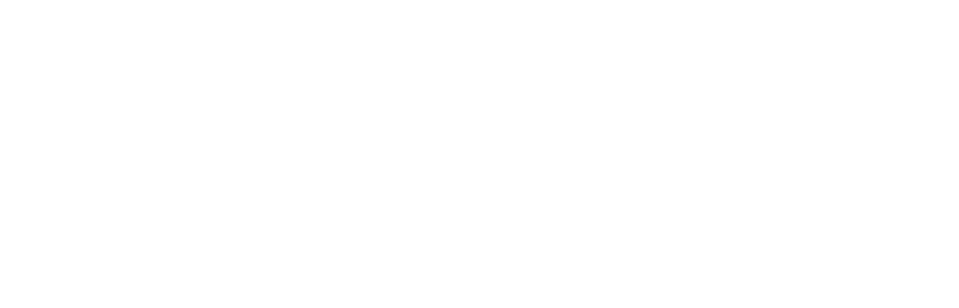
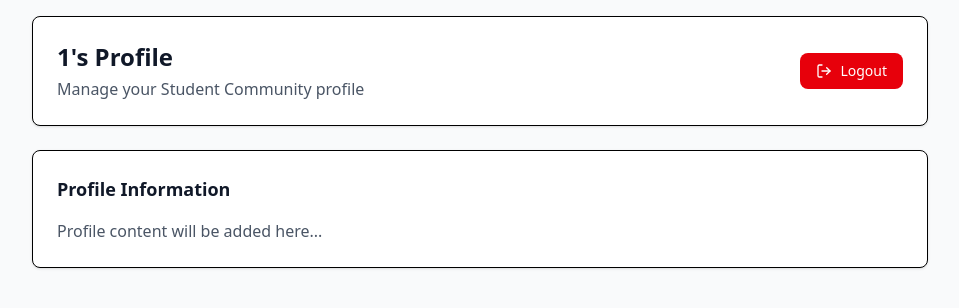
Before and after one commit to Hack2A/student-community, a React (Vite) app in the folder client/: page /u/1 in a window 1280 px wide. Shown: the top 308 px of the page, without its empty margins (160-1119 px from the left). Built offline with nearby package versions, Linux system fonts and the light colour scheme.

Commit message:
Login working now

```diff
--- a/client/package.json
+++ b/client/package.json
@@ -5,9 +5,11 @@
 	"type": "module",
 	"scripts": {
 		"dev": "vite",
+		"dev:proxy": "vite --mode proxy",
 		"build": "tsc -b && vite build",
 		"lint": "eslint .",
-		"preview": "vite preview"
+		"preview": "vite preview",
+		"preview:proxy": "vite preview --mode proxy"
 	},
 	"dependencies": {
 		"@tailwindcss/vite": "^4.1.11",
--- a/client/src/pages/forms/sign-in.tsx
+++ b/client/src/pages/forms/sign-in.tsx
@@ -1,4 +1,4 @@
-import React from 'react'
+import React, { useEffect } from 'react'
 import { useNavigate } from 'react-router-dom';
 import { googleLogin } from '../../services/login-service';
 import { GoogleLogin, GoogleOAuthProvider } from '@react-oauth/google';
@@ -6,6 +6,15 @@
 const UserAuth = () => {
 
     const navigate = useNavigate();
+
+    useEffect(() => {
+        // Check if user is already logged in
+        const token = localStorage.getItem("token");
+        if (token) {
+            navigate('/hackathons');
+        }
+    }, [])
+
 
     const handleGoogleLogin = async (credentialResponse: any) => {
         const idToken = credentialResponse.credential;
@@ -16,23 +25,17 @@
             // Check if login was successful
             if (response.status === "success") {
                 // Save user data to localStorage or context
-                localStorage.setItem("userData", JSON.stringify(response.user));
-
+                localStorage.setItem("token", response.token);
                 // Navigate to the appropriate page
-                navigate('/u/newUser');
+                navigate('/u/' + response.id);
             } else {
                 alert("Login failed. Please try again.");
             }
 
         } catch (error: any) {
             console.log("Error caught in handleGoogleLogin:", error);
-            if (error?.response?.status === 401) {
-                console.log("Google login error 401");
-                alert("Invalid credentials. Please try again.");
-            } else {
-                console.error("Google login error (other):", error);
-                alert("Google login failed. Please try again.");
-            }
+            console.error("Google login error (other):", error);
+            alert("Google login failed. Please try again.");
         }
     };
 
--- a/client/src/pages/profile.tsx
+++ b/client/src/pages/profile.tsx
@@ -1,10 +1,62 @@
 import React from 'react'
-import { useParams } from 'react-router-dom'
+import { useParams, useNavigate } from 'react-router-dom'
+import { LogOut } from 'lucide-react'
+import axios from 'axios'
 
 const UserProfile = () => {
-    const { userName } = useParams<{ userName: string }>();
+    const { userId } = useParams<{ userId: string }>();
+
+    const navigate = useNavigate();
+
+    const handleLogout = () => {
+        // Clear all stored user data
+        localStorage.removeItem('userToken');
+        localStorage.removeItem('userData');
+        localStorage.removeItem('token');
+
+        // Clear any axios authorization headers
+        delete axios.defaults.headers.common['Authorization'];
+
+        // Redirect to landing page
+        navigate('/');
+    };
+
     return (
-        <div>
+        <div className="min-h-screen bg-gray-50 p-4">
+            <div className="max-w-4xl mx-auto">
+                {/* Header with logout button */}
+                <div className="bg-white rounded-lg shadow-sm border p-6 mb-6">
+                    <div className="flex justify-between items-center">
+                        <div>
+                            <h1 className="text-2xl font-bold text-gray-900">
+                                {userId ? `${userId}'s Profile` : 'User Profile'}
+                            </h1>
+                            <p className="text-gray-600 mt-1">
+                                Manage your Student Community profile
+                            </p>
+                        </div>
+
+                        {/* Logout Button */}
+                        <button
+                            onClick={handleLogout}
+                            className="inline-flex items-center px-4 py-2 bg-red-600 hover:bg-red-700 text-white text-sm font-medium rounded-lg transition-colors duration-200 focus:outline-none focus:ring-2 focus:ring-red-500 focus:ring-offset-2"
+                        >
+                            <LogOut className="w-4 h-4 mr-2" />
+                            Logout
+                        </button>
+                    </div>
+                </div>
+
+                {/* Profile content placeholder */}
+                <div className="bg-white rounded-lg shadow-sm border p-6">
+                    <h2 className="text-lg font-semibold text-gray-900 mb-4">
+                        Profile Information
+                    </h2>
+                    <p className="text-gray-600">
+                        Profile content will be added here...
+                    </p>
+                </div>
+            </div>
         </div>
     )
 }
--- a/client/src/router/route.tsx
+++ b/client/src/router/route.tsx
@@ -11,7 +11,7 @@
             <Routes>
                 <Route path="/" element={<Landing />} />
                 <Route path="/u/auth" element={<UserAuth />} />
-                <Route path="/u/:userName" element={<UserProfile />} />
+                <Route path="/u/:userId" element={<UserProfile />} />
                 <Route path="/hackathons" element={<Landing />} />
                 <Route path="/teams" element={<Landing />} />
                 <Route path="/roadmaps" element={<Landing />} />
--- a/client/src/services/login-service.ts
+++ b/client/src/services/login-service.ts
@@ -1,21 +1,21 @@
 import axios from "axios";
 
+export interface GoogleCredentialResponse {
+	credential: string;
+	select_by?: string;
+}
+
 export interface GoogleLoginResponse {
+	message: string;
 	status: string;
-	message: string;
 	token: string;
-	user: {
-		id: string;
-		name: string;
-		email: string;
-		picture: string;
-	};
+	id: string;
 }
 
 export async function googleLogin(
 	idToken: string
 ): Promise<GoogleLoginResponse> {
-	const endpoint = "http://localhost:5000/auth/login";
+	const endpoint = "/api/auth/login";
 	try {
 		const response = await axios.post(endpoint, { token: idToken });
 		const responseData = response.data as GoogleLoginResponse;
--- /dev/null
+++ b/client/src/services/user-service.ts
@@ -0,0 +1,19 @@
+import axios from "axios";
+
+export interface UserProfile {
+	id: string;
+	name: string;
+	email: string;
+	profilePicture?: string;
+}
+
+export async function getUserProfile(userId: string): Promise<UserProfile> {
+	const endpoint = `/api/users/${userId}`;
+	try {
+		const response = await axios.get(endpoint);
+		return response.data as UserProfile;
+	} catch (error) {
+		console.error("Error fetching user profile:", error);
+		throw new Error("Failed to fetch user profile");
+	}
+}
--- a/client/vite.config.ts
+++ b/client/vite.config.ts
@@ -3,6 +3,31 @@
 import tailwindcss from "@tailwindcss/vite";
 
 // https://vite.dev/config/
-export default defineConfig({
-	plugins: [react(), tailwindcss()],
+export default defineConfig(({ mode }) => {
+	const useProxy = mode === "proxy"; // only when we ran `npm run dev:proxy`
+	return {
+		plugins: [react(), tailwindcss()],
+		server: {
+			allowedHosts: ["solid-enormously-crane.ngrok-free.app"],
+			host: true,
+			port: 5173,
+			proxy: useProxy
+				? {
+						"/api": {
+							target: "https://solid-enormously-crane.ngrok-free.app",
+							changeOrigin: true,
+							secure: false,
+							configure: (proxy) => {
+								proxy.on("proxyReq", (proxyReq) => {
+									proxyReq.setHeader(
+										"ngrok-skip-browser-warning",
+										"1"
+									);
+								});
+							},
+						},
+				  }
+				: undefined,
+		},
+	};
 });
```
